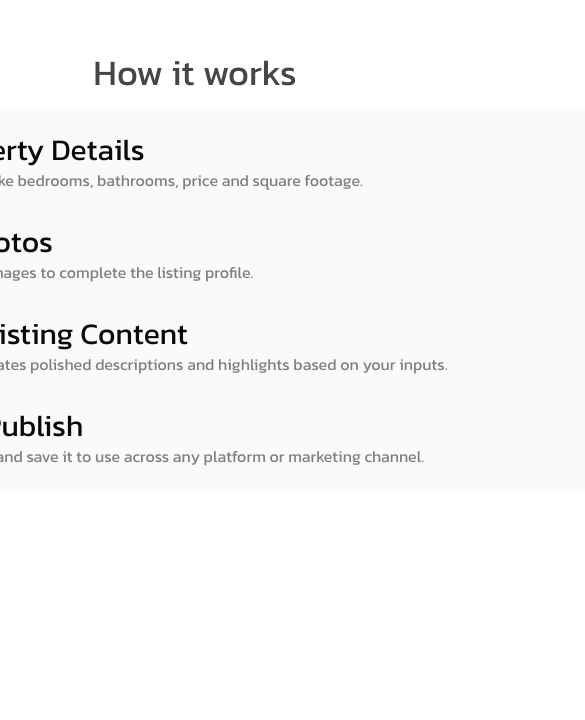
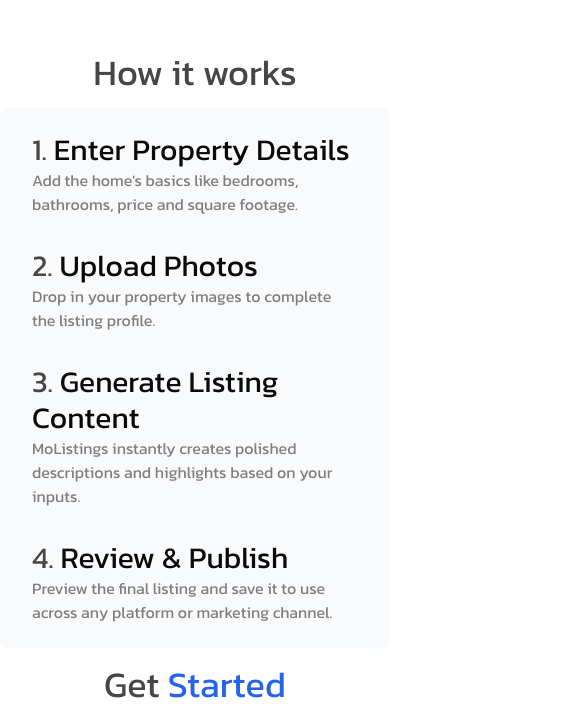
Before and after one commit to Khaspper/MoFlo-Take-Home-Project, a Next.js app: page / in a window 390 px wide. Shown: the part 1035-1755 px from the top of the page, 585 px wide, since content can reach past the window. Before the commit the page ends 1527 px from the top, so only its background shows below. Built offline with nearby package versions, Linux system fonts and the light colour scheme.

Commit message:
fix(HowItWorks): Mobile view overflow

```diff
--- /dev/null
+++ b/app/(landing)/GetStarted.tsx
@@ -0,0 +1,9 @@
+export default function GetStarted() {
+  return (
+    <div className="flex flex-col items-center p-4">
+      <h1 className="text-4xl text-[#464646]">
+        Get <span className="text-[#2663EB]">Started</span>
+      </h1>
+    </div>
+  );
+}
--- a/app/(landing)/HowItWorks.tsx
+++ b/app/(landing)/HowItWorks.tsx
@@ -2,7 +2,7 @@ export default function HowItWorks() {
   return (
     <div className="flex flex-col items-center gap-4">
       <h1 className="text-4xl text-[#464646]">How it works</h1>
-      <div className="bg-[#F9FAFB] py-6 px-8 rounded-lg w-[800px] flex flex-col gap-8">
+      <div className="bg-[#F9FAFB] py-6 px-8 rounded-lg max-w-[800px] flex flex-col gap-8">
         <section>
           <h1 className="text-3xl">
             <span className="text-[#464646]">1.</span> Enter Property Details
--- a/app/page.tsx
+++ b/app/page.tsx
@@ -1,6 +1,7 @@
 import Image from "next/image";
 import Hero from "./(landing)/Hero";
 import HowItWorks from "./(landing)/HowItWorks";
+import GetStarted from "./(landing)/GetStarted";
 
 export default function Home() {
   return (
@@ -18,6 +19,7 @@ export default function Home() {
         </div>
       </div>
       <HowItWorks />
+      <GetStarted />
     </>
   );
 }
```
Also changed, not shown: 1 other file (tests, documents, lock files or other folders).
